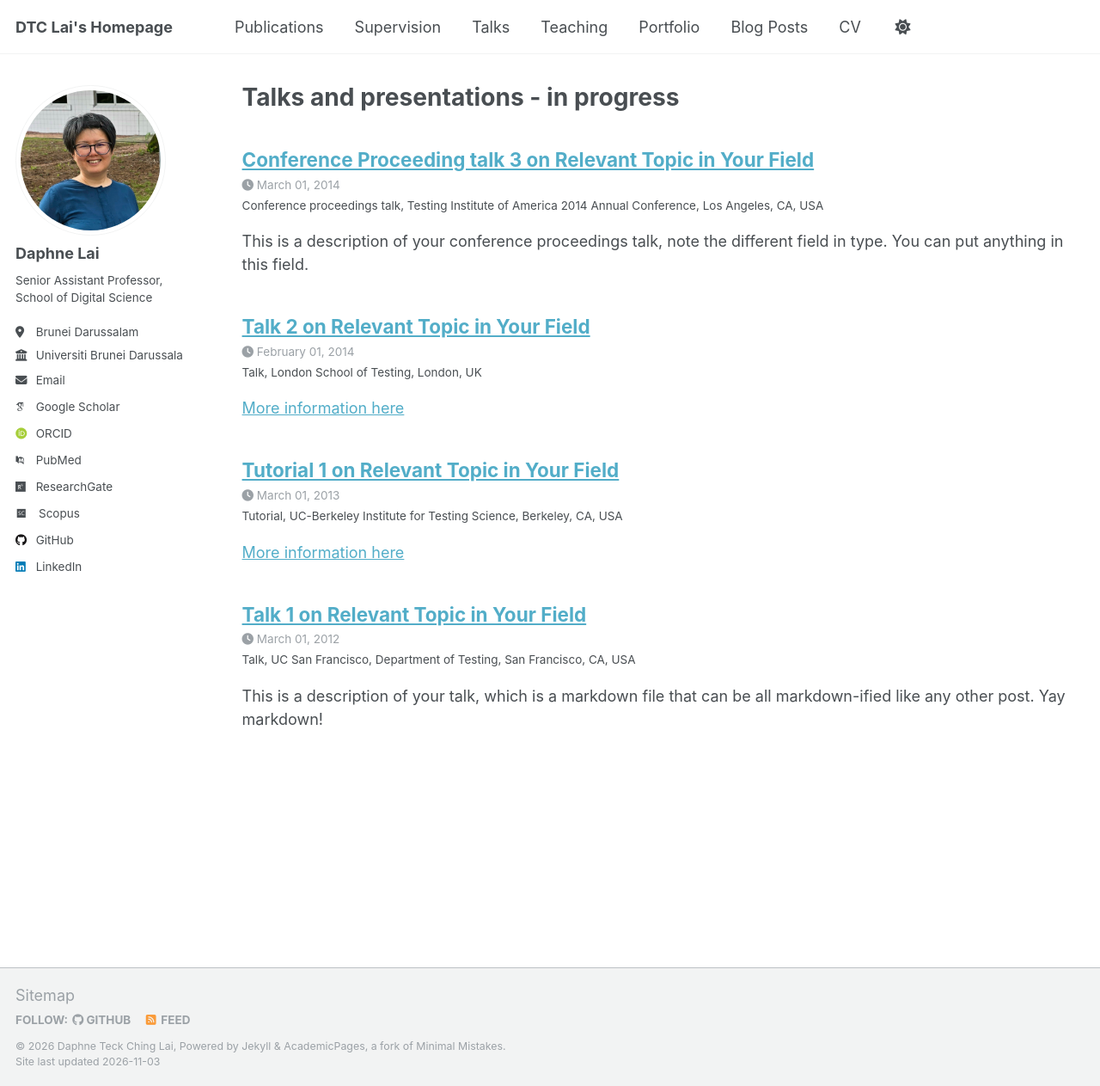
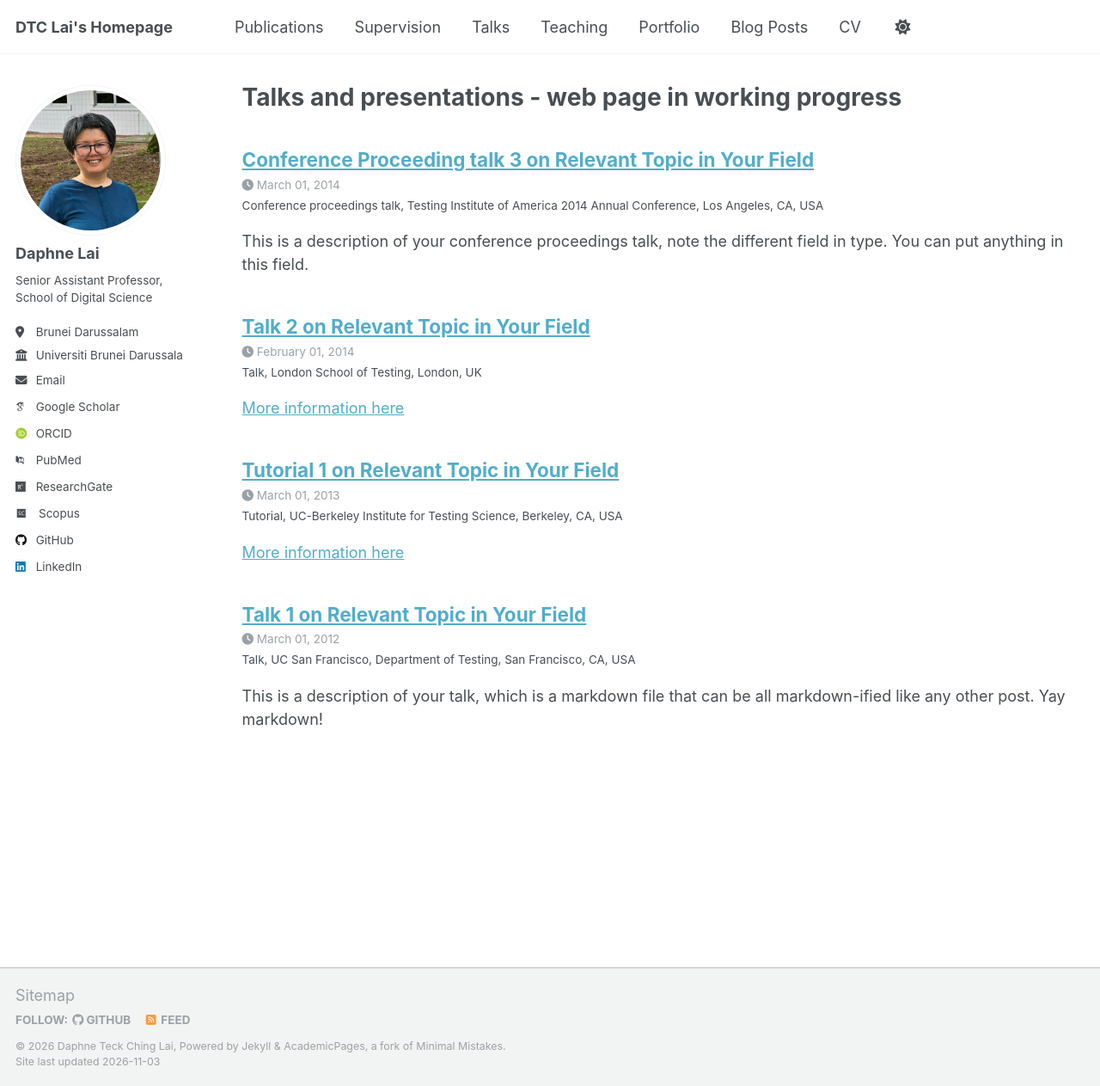
Before and after one commit to dtclai/dtclai.github.io, a Jekyll site: the page built from _pages/talks.html, in a window 1280 px wide and 1263 px high. Shown: the whole window at 86% size. Built offline with Jekyll 4.4.1, drawn with Linux system fonts in a browser that asks for light colours; some web fonts are replaced.

Commit message:
Update talks.html

```diff
--- a/_pages/talks.html
+++ b/_pages/talks.html
@@ -1,6 +1,6 @@
 ---
 layout: archive
-title: "Talks and presentations - in progress"
+title: "Talks and presentations - web page in working progress"
 permalink: /talks/
 author_profile: true
 ---
```
